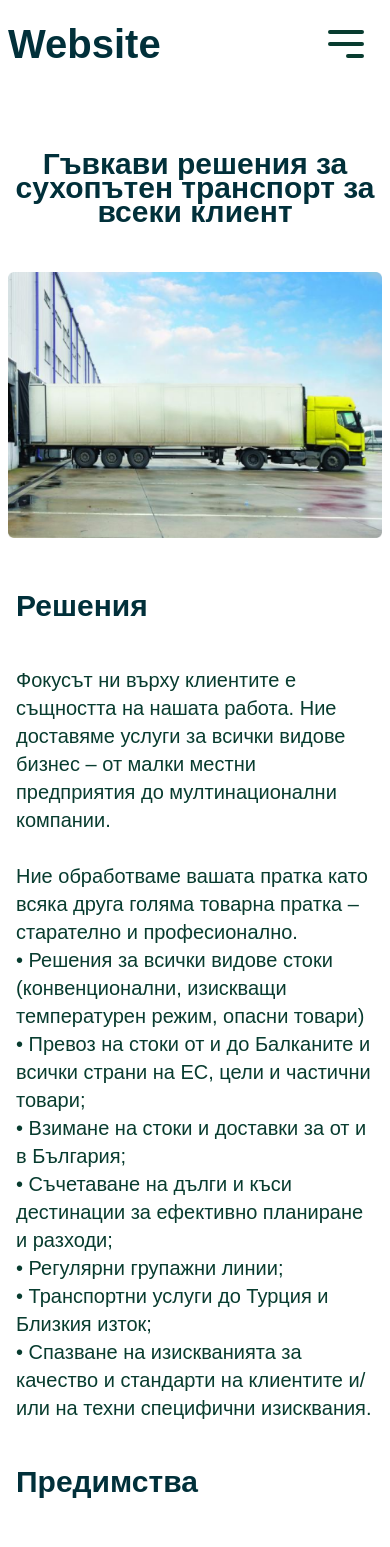
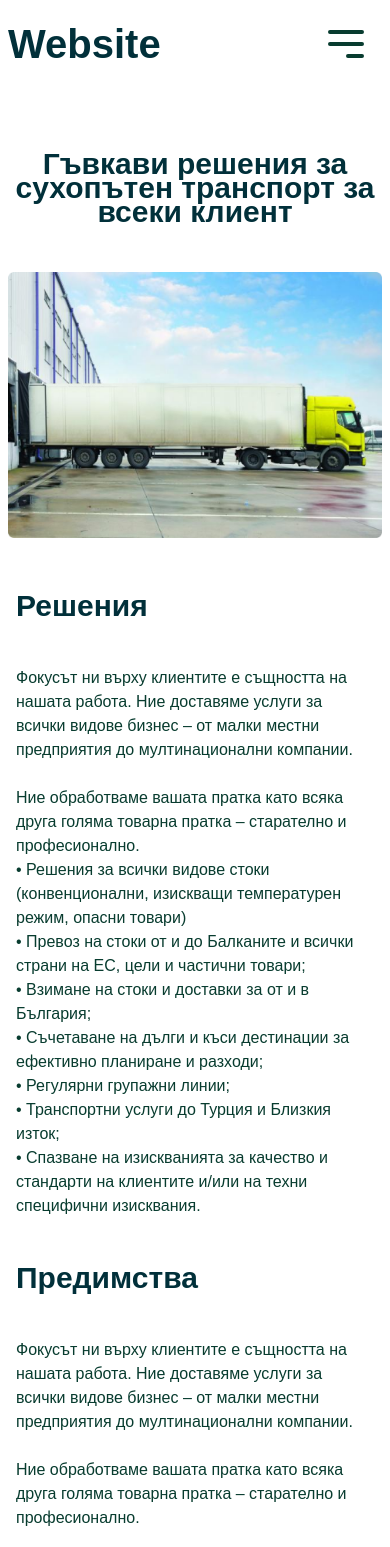
Before and after one commit to sn0wzZz/zing7-task-c, a Next.js app: page / in a window 390 px wide. Shown: the top 1547 px of the page. Built offline with nearby package versions, Linux system fonts and the light colour scheme.

Commit message:
Update globals.css

```diff
--- a/src/app/globals.css
+++ b/src/app/globals.css
@@ -66,6 +66,6 @@ Extra Large: 2xl: 1536px and up
   }
   p{
     @apply text-paragraph font-SpaceGrotesk
-    text-xl md:text-lg xl:text-xl
+    text-base md:text-lg xl:text-xl
   }
 }
```
